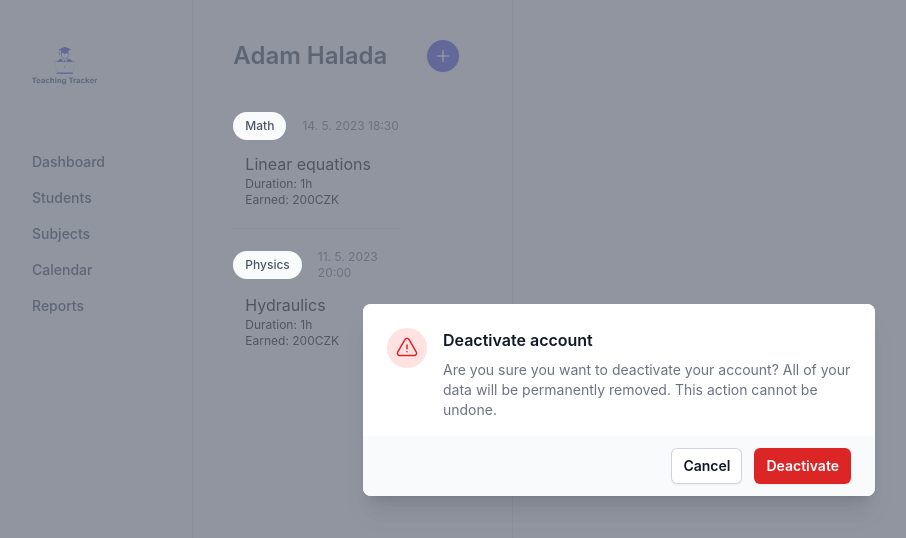
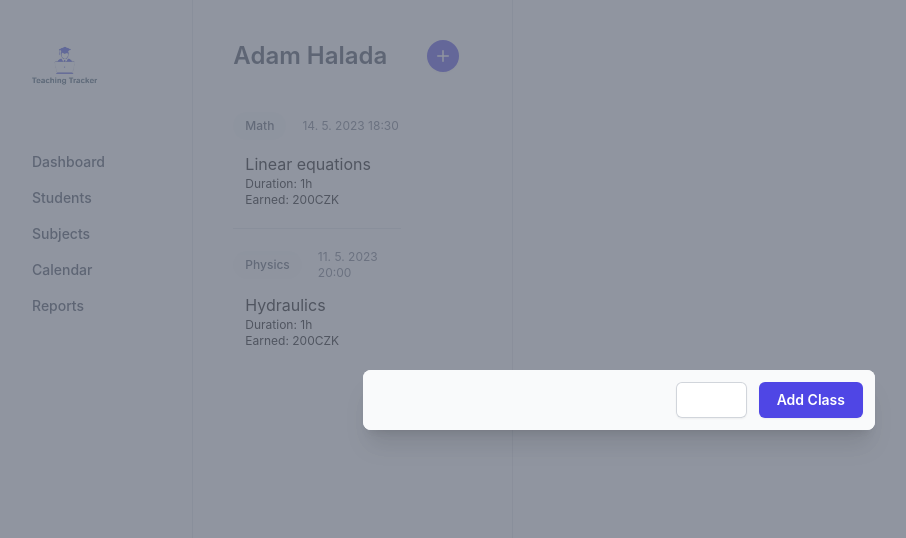
Before and after one commit to SamuelVitek/teaching_tracker, a React (Create React App) app: page / in a window 1280 px wide. Both pictures are taken after a click on the button 464 px from the left and 56 px from the top of the page. Shown: the top 538 px of the page, without its empty margins (21-927 px from the left). Built offline with nearby package versions, Linux system fonts and the light colour scheme.

Commit message:
Removing the modal contents, adding own button component and modifying it

```diff
--- a/src/components/Accessories/ButtonWithText.js
+++ b/src/components/Accessories/ButtonWithText.js
@@ -1,10 +1,10 @@
 import React from 'react';
 
-const ButtonWithText = () => {
+const ButtonWithText = (props) => {
     return (
         <div>
-            <button type='submit' className='flex w-full justify-center rounded-md bg-indigo-600 px-3 py-1.5 text-sm font-semibold leading-6 text-white shadow-sm hover:bg-indigo-500 focus-visible:outline focus-visible:outline-2 focus-visible:outline-offset-2 focus-visible:outline-indigo-600'>
-                Sign in
+            <button type='submit' className={'flex w-full justify-center rounded-md bg-indigo-600 px-3 py-1.5 text-sm font-semibold leading-6 text-white shadow-sm hover:bg-indigo-500 focus-visible:outline focus-visible:outline-2 focus-visible:outline-offset-2 focus-visible:outline-indigo-600 ' + props.classes}>
+                {props.label}
             </button>
         </div>
     )
--- a/src/components/Classes/AddClass.js
+++ b/src/components/Classes/AddClass.js
@@ -1,42 +1,28 @@
 import React from 'react';
+import ButtonWithText from "../Accessories/ButtonWithText";
 
 const AddClass = (props) => {
+
+
     return (
         <div className="relative z-10" aria-labelledby="modal-title" role="dialog" aria-modal="true">
             <div className="fixed inset-0 bg-gray-500 bg-opacity-75 transition-opacity"></div>
 
             <div className="fixed inset-0 z-10 overflow-y-auto">
                 <div className="flex min-h-full items-end justify-center p-4 text-center sm:items-center sm:p-0">
-                    <div
-                        className="relative transform overflow-hidden rounded-lg bg-white text-left shadow-xl transition-all sm:my-8 sm:w-full sm:max-w-lg">
-                        <div className="bg-white px-4 pb-4 pt-5 sm:p-6 sm:pb-4">
-                            <div className="sm:flex sm:items-start">
-                                <div
-                                    className="mx-auto flex h-12 w-12 flex-shrink-0 items-center justify-center rounded-full bg-red-100 sm:mx-0 sm:h-10 sm:w-10">
-                                    <svg className="h-6 w-6 text-red-600" fill="none" viewBox="0 0 24 24"
-                                         stroke-width="1.5" stroke="currentColor" aria-hidden="true">
-                                        <path stroke-linecap="round" stroke-linejoin="round"
-                                              d="M12 9v3.75m-9.303 3.376c-.866 1.5.217 3.374 1.948 3.374h14.71c1.73 0 2.813-1.874 1.948-3.374L13.949 3.378c-.866-1.5-3.032-1.5-3.898 0L2.697 16.126zM12 15.75h.007v.008H12v-.008z"/>
-                                    </svg>
-                                </div>
-                                <div className="mt-3 text-center sm:ml-4 sm:mt-0 sm:text-left">
-                                    <h3 className="text-base font-semibold leading-6 text-gray-900"
-                                        id="modal-title">Deactivate account</h3>
-                                    <div className="mt-2">
-                                        <p className="text-sm text-gray-500">Are you sure you want to deactivate your
-                                            account? All of your data will be permanently removed. This action cannot be
-                                            undone.</p>
-                                    </div>
-                                </div>
-                            </div>
-                        </div>
+                    <div className="relative transform overflow-hidden rounded-lg bg-white text-left shadow-xl transition-all sm:my-8 sm:w-full sm:max-w-lg">
+
                         <div className="bg-gray-50 px-4 py-3 sm:flex sm:flex-row-reverse sm:px-6">
-                            <button type="button"
-                                    className="inline-flex w-full justify-center rounded-md bg-red-600 px-3 py-2 text-sm font-semibold text-white shadow-sm hover:bg-red-500 sm:ml-3 sm:w-auto">Deactivate
-                            </button>
-                            <button type="button"
-                                    className="mt-3 inline-flex w-full justify-center rounded-md bg-white px-3 py-2 text-sm font-semibold text-gray-900 shadow-sm ring-1 ring-inset ring-gray-300 hover:bg-gray-50 sm:mt-0 sm:w-auto">Cancel
-                            </button>
+                            <ButtonWithText
+                                key={1}
+                                label={'Add Class'}
+                                classes={'sm:ml-3'}
+                            />
+                            <ButtonWithText
+                                key={2}
+                                label={'Cancel'}
+                                classes={'bg-white ring-1 ring-inset ring-gray-300 hover:bg-gray-50 text-gray-900 '}
+                            />
                         </div>
                     </div>
                 </div>
--- a/src/components/Classes/ClassItem.js
+++ b/src/components/Classes/ClassItem.js
@@ -13,7 +13,7 @@ const ClassItem = (props) => {
         <div className='pt-5'>
             <div className='flex items-center gap-x-4 text-xs'>
                 <a href={'/' + props.classItem.subject.toLowerCase()}
-                   className='relative z-10 rounded-full bg-gray-50 px-3 py-1.5 font-medium text-gray-600 hover:bg-gray-100'>{props.classItem.subject}</a>
+                   className='relative rounded-full bg-gray-50 px-3 py-1.5 font-medium text-gray-600 hover:bg-gray-100'>{props.classItem.subject}</a>
                 <time className='text-gray-500'>{props.classItem.date.toLocaleString('cs-CZ', options)}</time>
             </div>
             <div className='pt-3 pb-5 px-3'>
```
